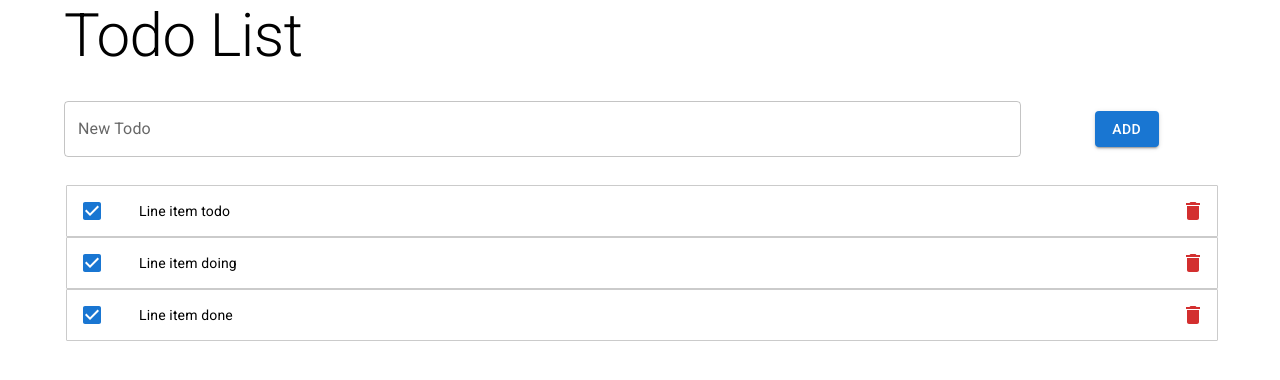
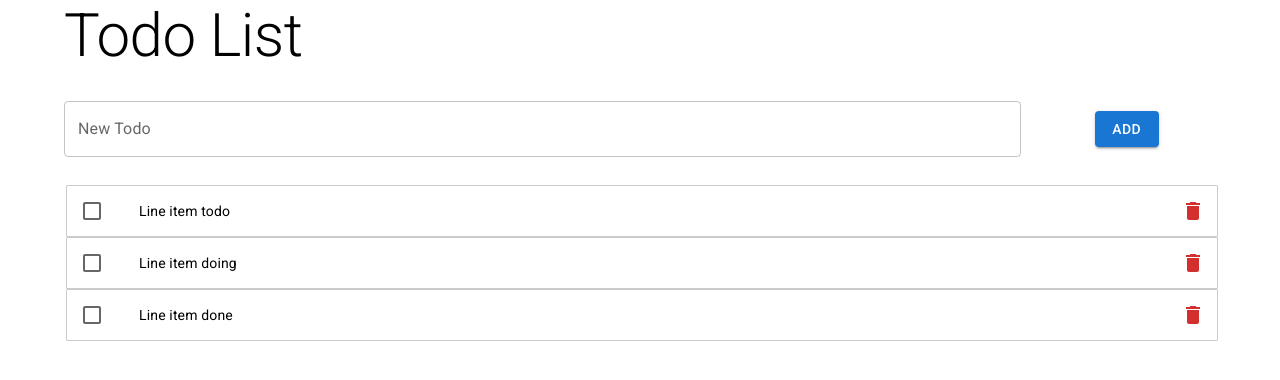
Before and after one commit to alicanedebali/react-ts-todo-app, a React (Create React App) app: page / in a window 1280 px wide. Shown: the top 380 px of the page. Built offline with nearby package versions, Linux system fonts and the light colour scheme; no server answers.

Commit message:
refactor: import state management system and routing

```diff
--- a/package.json
+++ b/package.json
@@ -15,9 +15,11 @@
     "@types/node": "^16.18.3",
     "@types/react": "^18.0.25",
     "@types/react-dom": "^18.0.8",
+    "axios": "^1.1.3",
     "react": "^18.2.0",
     "react-dom": "^18.2.0",
     "react-redux": "^8.0.5",
+    "react-router-dom": "^6.4.3",
     "react-scripts": "5.0.1",
     "redux": "^4.2.0",
     "redux-thunk": "^2.4.2",
--- a/src/App.tsx
+++ b/src/App.tsx
@@ -1,14 +1,20 @@
 import React from 'react';
+import {BrowserRouter, Route, Routes} from 'react-router-dom';
 import './App.scss';
-import {Todo} from "./pages/todo/todo";
-import {Container} from "@mui/material";
+import Todo from "./pages/todo/todo";
+import {Provider} from "react-redux";
+import { store } from './store/store';
 
 function App() {
     return (
-        <Container fixed>
-            <Todo/>
-        </Container>
-    );
+        <Provider store={store}>
+            <BrowserRouter>
+                <Routes>
+                    <Route path="/" element={<Todo/>}/>
+                </Routes>
+            </BrowserRouter>
+        </Provider>
+    )
 }
 
 export default App;
--- a/src/components/checkbox/checkbox.tsx
+++ b/src/components/checkbox/checkbox.tsx
@@ -9,7 +9,7 @@ export const CheckBox =({id, checked}:CheckboxInterface)=> {
             checked={checked}
             tabIndex={-1}
             disableRipple
-            inputProps={{ 'aria-labelledby': id.toString() }}
+            inputProps={{ 'aria-labelledby': id?.toString() }}
         />
     );
 }
--- a/src/components/list/item/todoListItem.tsx
+++ b/src/components/list/item/todoListItem.tsx
@@ -7,7 +7,7 @@ import {TodoInterface} from "../../../store";
 export const TodoListItem = ({item}: {item: TodoInterface }) => {
     const labelId = `checkbox-list-label-${item.id}`;
 
-    const handleToggle = (id: number, status: string) => () => {
+    const handleToggle = (id?: number, status?: string) => () => {
         console.log("id: %s, status: %s", id,status)
     };
     return (
@@ -15,13 +15,13 @@ export const TodoListItem = ({item}: {item: TodoInterface }) => {
             className="border"
             key={item.id}
             secondaryAction={
-                <DeleteButton click={handleToggle(item.id, 'delete')}/>
+                <DeleteButton click={handleToggle(item?.id, 'delete')}/>
             }
             disablePadding
         >
-            <ListItemButton role={undefined} onClick={handleToggle(item.id, 'checked')} dense>
+            <ListItemButton role={undefined} onClick={handleToggle(item?.id, 'checked')} dense>
                 <ListItemIcon>
-                   <CheckBox  id={item.id} checked={item.status === 'done'}/>
+                   <CheckBox  id={item?.id} checked={item?.isDone}/>
                 </ListItemIcon>
                 <ListItemText id={labelId} primary={`Line item ${item.description}`} />
             </ListItemButton>
--- a/src/index.tsx
+++ b/src/index.tsx
@@ -8,9 +8,7 @@ const root = ReactDOM.createRoot(
   document.getElementById('root') as HTMLElement
 );
 root.render(
-  <React.StrictMode>
     <App />
-  </React.StrictMode>
 );
 
 // If you want to start measuring performance in your app, pass a function
--- a/src/pages/todo/todo.tsx
+++ b/src/pages/todo/todo.tsx
@@ -1,19 +1,37 @@
-import React from 'react';
-import {Box} from "@mui/material";
+import React, {useEffect, useState} from 'react';
+import {Box, Container} from "@mui/material";
 import {Title, ListTodoContainer, NewTodo} from "../../components";
 import {TodoInterface} from "../../store";
+import {connect, useDispatch} from "react-redux";
+import {bindActionCreators} from "redux";
 
-export const Todo = () => {
-    const todos: TodoInterface[] =
-        [{description: 'todo', id: 10, status: 'done'},
-            {description: 'doing', id: 20, status: 'done'},
-            {description: 'done', id: 30, status: 'done'}];
+import * as todoAction from '../../store/actions/todo/todo.actions';
 
+function Todo({todos}: { todos?: TodoInterface[] }) {
+    const [mockTodos, setMockTodos] = useState<TodoInterface[]>([
+        {description: 'todo', id: 10, isDone: false},
+        {description: 'doing', id: 20, isDone: false},
+        {description: 'done', id: 30, isDone: false}])
+    const dispatch = useDispatch();
+    const todoActions = bindActionCreators(todoAction, dispatch)
+    useEffect(() => {
+        if (todos === undefined) todoActions.getTodos();
+        else setMockTodos([...todos])
+    }, [todos])
     return (
-        <Box sx={{flexGrow: 1}}>
-            <Title title="Todo List"/>
-            <NewTodo/>
-            <ListTodoContainer todos={todos}/>
-        </Box>
+
+        <Container fixed>
+            <Box sx={{flexGrow: 1}}>
+                <Title title="Todo List"/>
+                <NewTodo/>
+                <ListTodoContainer todos={mockTodos}/>
+            </Box>
+        </Container>
     );
-};
+}
+
+const mapStateToProps = (state: any) => ({
+    ...state.todoReducer
+});
+
+export default connect(mapStateToProps)(Todo);
--- a/src/store/interfaces/checkbox/checkbox.ts
+++ b/src/store/interfaces/checkbox/checkbox.ts
@@ -1,4 +1,4 @@
 export interface CheckboxInterface {
-    checked: boolean;
-    id: number
+    checked?: boolean;
+    id?: number
 }
--- a/src/store/interfaces/todo/todo.ts
+++ b/src/store/interfaces/todo/todo.ts
@@ -1,5 +1,5 @@
 export interface TodoInterface {
-    description: string;
-    id: number;
-    status: string
+    description?: string;
+    id?: number;
+    isDone?: boolean
 }
```
Also changed, not shown: 1 other file (tests, documents, lock files or other folders).
